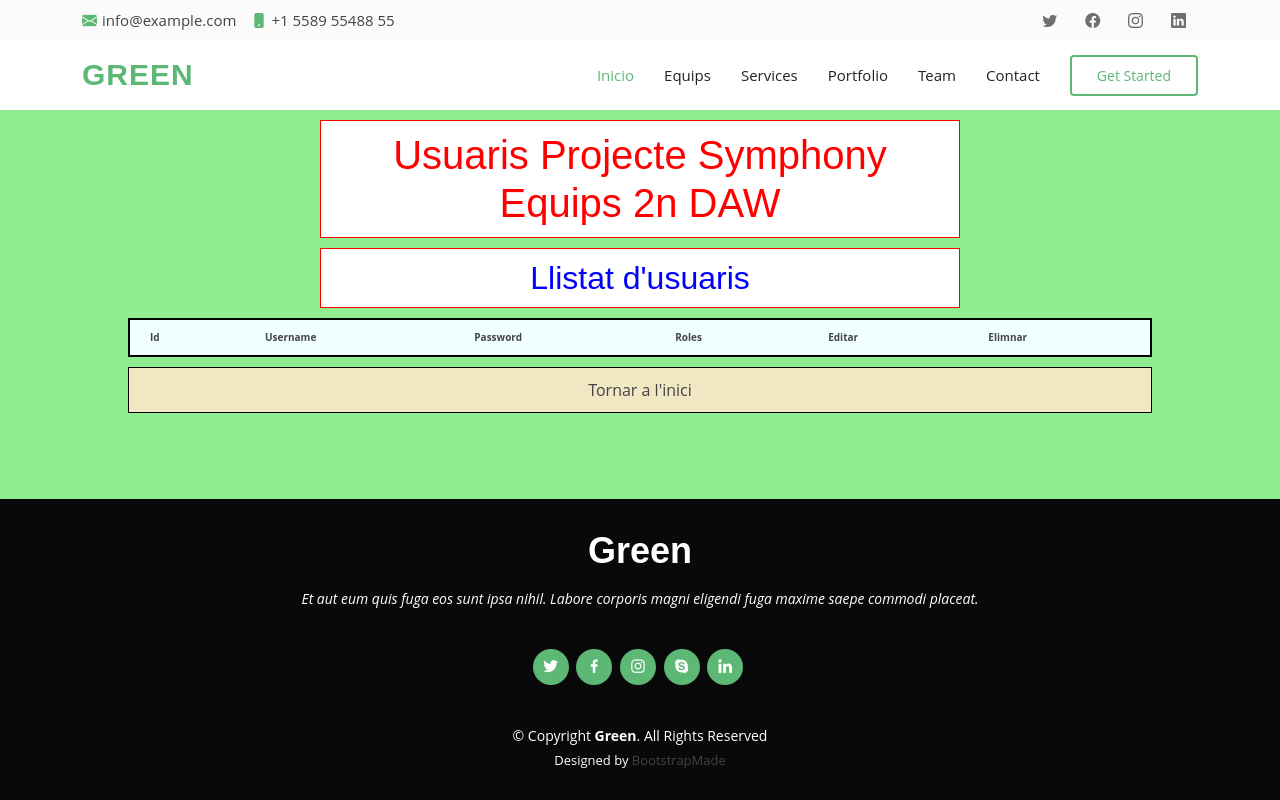
After one commit to MiguelJul/proyecto_symphony, a Symfony app: template templates/usuari.html.twig in a window 1280 px wide. The commit adds this page. Run offline with Twig, Linux system fonts and the light colour scheme; the template is opened without the code that fills it, so the values that code supplies are empty; some libraries are stand-ins or nearby versions.

Commit message:
Gestió Usuaris Miguel

```diff
--- /dev/null
+++ b/public/Green/assets/css/estilsUsuari.css
@@ -0,0 +1,64 @@
+body{
+ background-color: lightgreen;
+}
+
+h1#titolUsuari{
+    width: 50%;
+    color: red;
+    border: solid red 1px;
+    margin: 10px auto;
+    text-align:center;
+    padding:10px;
+    background-color:white;
+    }
+
+h2#titolSecundari{
+    width: 50%;
+    color: blue;
+    border: solid red 1px;
+    margin: 10px auto;
+    text-align:center;
+    padding:10px;
+    background-color:white;
+    }
+
+#paragrafUsuari{
+position: relative;
+width: 80%;
+border: solid black 1px;
+margin: 10px auto;
+text-align:center;
+padding:10px;
+background-color:#f2e7c3;
+}
+
+
+#paragrafUsuaria:hover{
+    color:#5cb874;
+}
+th,td{
+    overflow: hidden;
+    padding:10px 20px 10px 20px;
+}
+thead{
+    background-color: azure;
+}
+tbody tr:nth-child(odd) {
+    background-color: #f8cc3c;
+  }
+
+  tbody tr:nth-child(even) {
+    background-color: #ffe799;
+  }
+
+.tabla{
+    margin: auto;
+    font-size: 10px;
+    width: 80%;
+    border-collapse: collapse;
+    border: 2px solid black;
+}
+
+td{
+    overflow: hidden;
+}
--- a/templates/base.html.twig
+++ b/templates/base.html.twig
@@ -85,13 +85,13 @@
           {% if is_granted('ROLE_ADMIN') %}
           <li class="dropdown"><a href="#"><span>Datos</span> <i class="bi bi-chevron-down"></i></a>
             <ul>
-              <li><a href="#">Drop Down1</a></li>
+              <li><a href="{{ path('usuari') }}">Usuaris</a></li>
               <li class="dropdown"><a href="#"><span>Inserir</span> <i class="bi bi-chevron-right"></i></a>
                 <ul>
                   <li><a href="{{ path('nou_equip') }}">Equip</a></li>
                   <li><a href="{{ path('inserir_equips') }}">Multiples Equips</a></li>
                   <li><a href="{{ path('nou_membre') }}">Membre</a></li>
-                  <li><a href="#">Deep Drop Down 4</a></li>
+                  <li><a href="{{ path('nou_usuari') }}">Usuari</a></li>
                   <li><a href="#">Deep Drop Down 5</a></li>
                 </ul>
               </li>
--- /dev/null
+++ b/templates/usuari.html.twig
@@ -0,0 +1,46 @@
+{% extends 'base.html.twig' %}
+{% block title %}Equips{% endblock %}
+{% block stylesheets %}
+{{ parent() }}
+ <link href="{{ asset('Green/assets/css/estilsUsuari.css') }}" rel="stylesheet">
+{% endblock %}
+{% block header %}
+{{ parent() }}
+{%endblock%}
+{% block body %}
+    <h1 id="titolUsuari">Usuaris Projecte Symphony Equips 2n DAW </h1>
+    <h2 id="titolSecundari">Llistat d'usuaris</h2>
+{% if error %}
+    <div class="exception">{{error}}</div>
+{% endif %}
+    <table class="tabla">
+     <thead>
+  <tr>
+    <th>Id</th>
+    <th>Username</th>
+    <th>Password</th>
+    <th>Roles</th>
+    <th>Editar</th>
+    <th>Elimnar</th>
+  </tr>
+   </thead>
+  <tbody>
+    {% for usuari in usuaris %}
+  <tr>
+    <td>{{usuari.getId}}</td>
+    <td>{{usuari.getUsername}}</td>
+    <td>{{usuari.getPassword}}</td>
+    <td>{% for rol in usuari.getRoles %}{{rol}}{% endfor %}</td>
+    <td><a class="lapiz" href ="{{ path('editar_usuari') }}/{{usuari.getId}}"><img class="lapiz" src="{{ asset('Green/assets/img/decoracio/lapiz.png') }}"/></a></li> </td>
+    <td><a class="lapiz" href ="{{ path('eliminar_usuari')}}/{{usuari.getId}}"><img class="lapiz" src="{{ asset('Green/assets/img/decoracio/papelera.png') }}"/></a></li> </td>
+  </tr>
+  {% endfor %}
+  </tbody>
+</table>
+    <div id="paragrafUsuari">
+    <a class="nav-link" href ="{{ path('inici') }}">Tornar a l'inici</a></div>
+{% endblock %}
+
+{% block footer %}
+{{ parent() }}
+{% endblock %}
```
Also changed, not shown: src/Controller/UserController.php (added, +134 -0 lines), templates/editar_usuari.html.twig (added, +29 -0 lines), templates/nou_usuari.html.twig (added, +29 -0 lines), public/Green/assets/img/decoracio/papelera.png (added), 1 other file.
